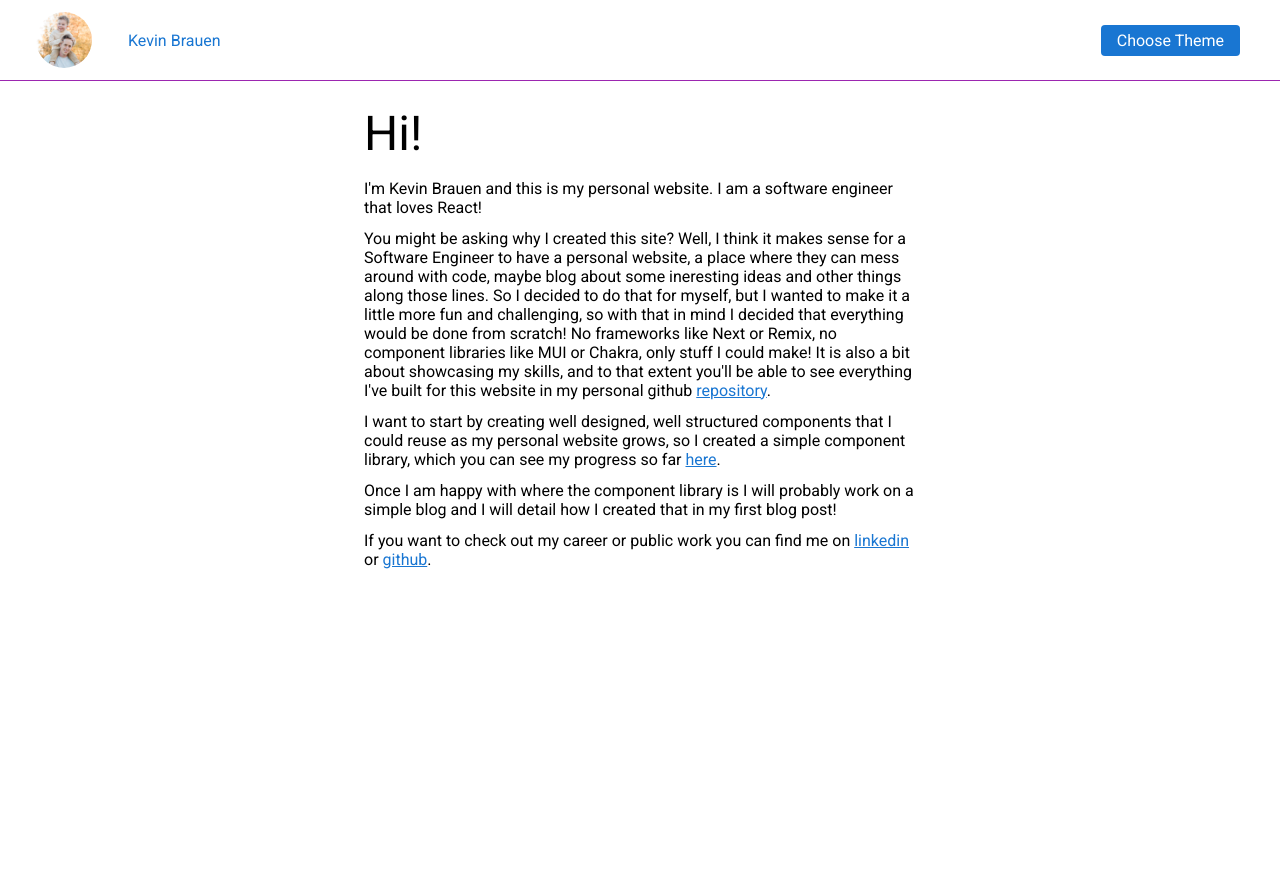
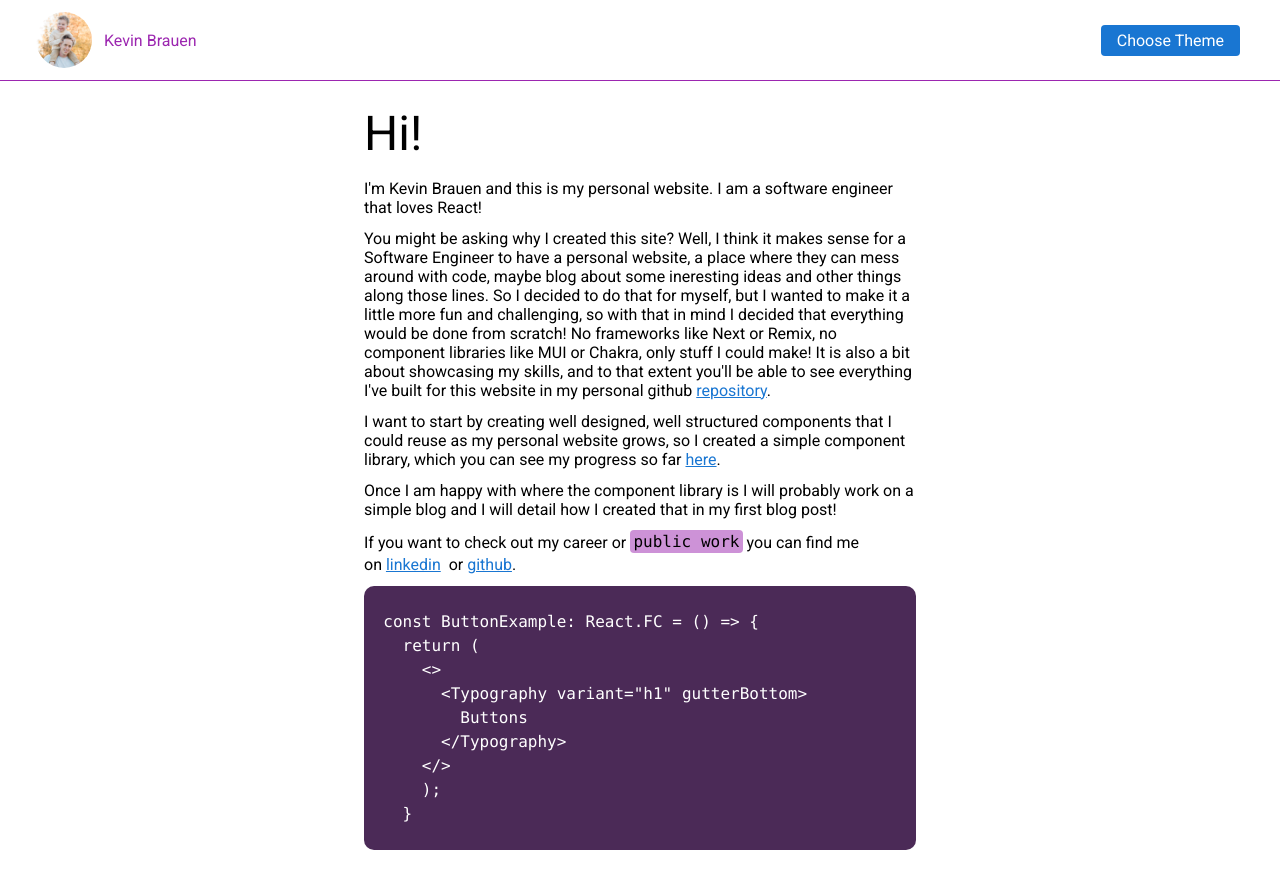
Before and after one commit to Gerras/website, a React app: page / in a window 1280 px wide. Before the commit the page ends 800 px from the top, so only its background shows below. Built offline with nearby package versions, Linux system fonts and the light colour scheme.

Commit message:
Adding components for markup editor. First is codeblock and inline code. Making my name a purple link as well instead of a button

```diff
--- a/src/app/components/Header/Header.tsx
+++ b/src/app/components/Header/Header.tsx
@@ -1,5 +1,5 @@
-import Button from '../../../design-library/components/Button/Button';
 import Image from '../../../design-library/components/Image/Image';
+import Link from '../../../design-library/components/Link/Link';
 import NavBar from '../../../design-library/components/NavBar/NavBar';
 import NavContainer from '../../../design-library/components/NavBar/NavContainer';
 import ProfileImg from '../../assets/profile-512-512.jpg';
@@ -16,7 +16,7 @@ const ButtonContainer = styled.div`
 `;
 
 export const Header: React.FC = () => {
-  const { changeTheme } = useThemeContext();
+  const { changeTheme, theme } = useThemeContext();
   return (
     <NavBar sticky backgroundBlur>
       <NavContainer
@@ -39,7 +39,15 @@ export const Header: React.FC = () => {
               borderRadius: '50%'
             }}
           />
-          <Button href="/">Kevin Brauen</Button>
+          <Link
+            href="/"
+            directStyles={{
+              color: theme.palette.secondary.main,
+              textDecoration: 'none'
+            }}
+          >
+            Kevin Brauen
+          </Link>
         </ButtonContainer>
         <ThemeMenu setTheme={changeTheme} />
       </NavContainer>
--- a/src/app/routes/Home.tsx
+++ b/src/app/routes/Home.tsx
@@ -1,3 +1,4 @@
+import Code, { InlineCode } from '../../design-library/components/Code/Code';
 import Container from '../../design-library/components/Container/Container';
 import Link from '../../design-library/components/Link/Link';
 import React from 'react';
@@ -44,13 +45,27 @@ const Home: React.FC = () => {
         post!
       </Typography>
       <Typography variant="p" directStyles={{ marginBottom: '0.75em' }}>
-        If you want to check out my career or public work you can find me
-        on&nbsp;
+        If you want to check out my career or {/* TODO: REMOVE THIS */}
+        <InlineCode>public work</InlineCode> you can find me on&nbsp;
         <Link href="https://www.linkedin.com/in/kevin-brauen-86121378/">
           linkedin
         </Link>
         &nbsp; or <Link href="https://github.com/Gerras/">github</Link>.
       </Typography>
+      {/* TODO: REMOVE THIS */}
+      <Code>
+        {`
+  const ButtonExample: React.FC = () => {
+    return (
+      <>
+        <Typography variant="h1" gutterBottom>
+          Buttons
+        </Typography>
+      </>
+      );
+    }
+              `}
+      </Code>
     </Container>
   );
 };
--- /dev/null
+++ b/src/design-library/components/Code/Code.tsx
@@ -0,0 +1,73 @@
+import React from 'react';
+import styled from 'styled-components';
+
+interface CodeProps {
+  children?: React.ReactNode;
+}
+
+const CodeWrapper = styled.div`
+  border-radius: 10px;
+  overflow: auto;
+  margin-bottom: 1.75rem;
+  background-color: #4b2a57;
+  /* This needs to be put into the theme */
+`;
+
+const Pre = styled.pre`
+  color: ${(props) => props.theme.palette.common.white};
+  font-family: Consolas, Menlo, Monaco, source-code-pro;
+  background: none;
+  font-feature-settings: normal;
+  text-align: left;
+  white-space: pre;
+  word-spacing: normal;
+  word-break: normal;
+  word-wrap: normal;
+  line-height: 1.5;
+  margin-bottom: 0;
+  tab-size: 4;
+  hyphens: none;
+`;
+
+export const CodeBase = styled.code`
+  color: ${(props) => props.theme.palette.common.white};
+  font-family: Consolas, Menlo, Monaco, source-code-pro;
+  background: none;
+  font-feature-settings: normal;
+  text-align: left;
+  white-space: pre;
+  word-spacing: normal;
+  word-break: normal;
+  word-wrap: normal;
+  line-height: 1.5;
+  margin-bottom: 0;
+  tab-size: 4;
+  hyphens: none;
+`;
+
+export const InlineCode = styled(CodeBase)`
+  color: ${(props) => props.theme.palette.background.contrastText};
+  border-radius: ${(props) => props.theme.borderRadius};
+  background-color: ${({
+    theme: {
+      palette: {
+        secondary: {
+          rgbMain: { r, g, b }
+        }
+      }
+    }
+  }) => `rgba(${r}, ${g}, ${b}, 0.5)`};
+  padding: 0.15em 0.2em 0.05em;
+`;
+
+const Code: React.FC<CodeProps> = (props) => {
+  return (
+    <CodeWrapper>
+      <Pre>
+        <CodeBase>{props.children}</CodeBase>
+      </Pre>
+    </CodeWrapper>
+  );
+};
+
+export default Code;
--- a/src/design-library/components/Link/Link.tsx
+++ b/src/design-library/components/Link/Link.tsx
@@ -1,4 +1,5 @@
 import React from 'react';
+import RootStyled from '../Root/Root';
 import { TypographyProps } from '../Typography/Typography';
 import TypographyRoot from '../Typography/TypographyRoot';
 import styled from 'styled-components';
@@ -13,7 +14,7 @@ const LinkBase = styled(TypographyRoot)`
   cursor: pointer;
 `;
 
-// const StyledTypoGraphyRoot = RootStyled(TypographyRoot);
+const StyledLinkBase = RootStyled(LinkBase);
 
 const Link: React.FC<LinkProps> = (props) => {
   const variant = props.variant ?? 'p';
@@ -21,7 +22,7 @@ const Link: React.FC<LinkProps> = (props) => {
   const display = props.display;
 
   return (
-    <LinkBase
+    <StyledLinkBase
       as="a"
       display={display}
       gutterBottom={gutterBottom}
@@ -30,7 +31,7 @@ const Link: React.FC<LinkProps> = (props) => {
       href={props.href}
     >
       {props.children}
-    </LinkBase>
+    </StyledLinkBase>
   );
 };
 
```
